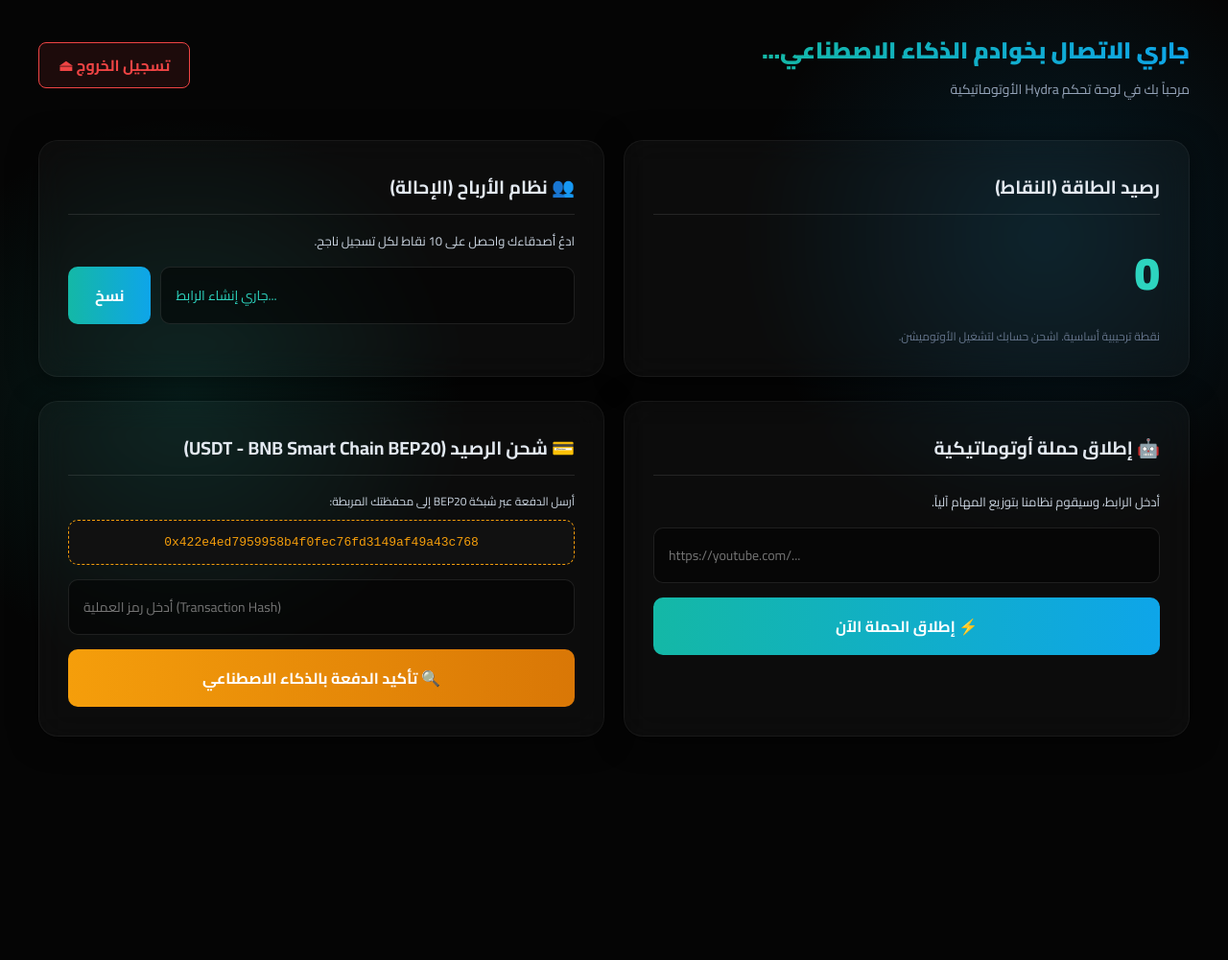
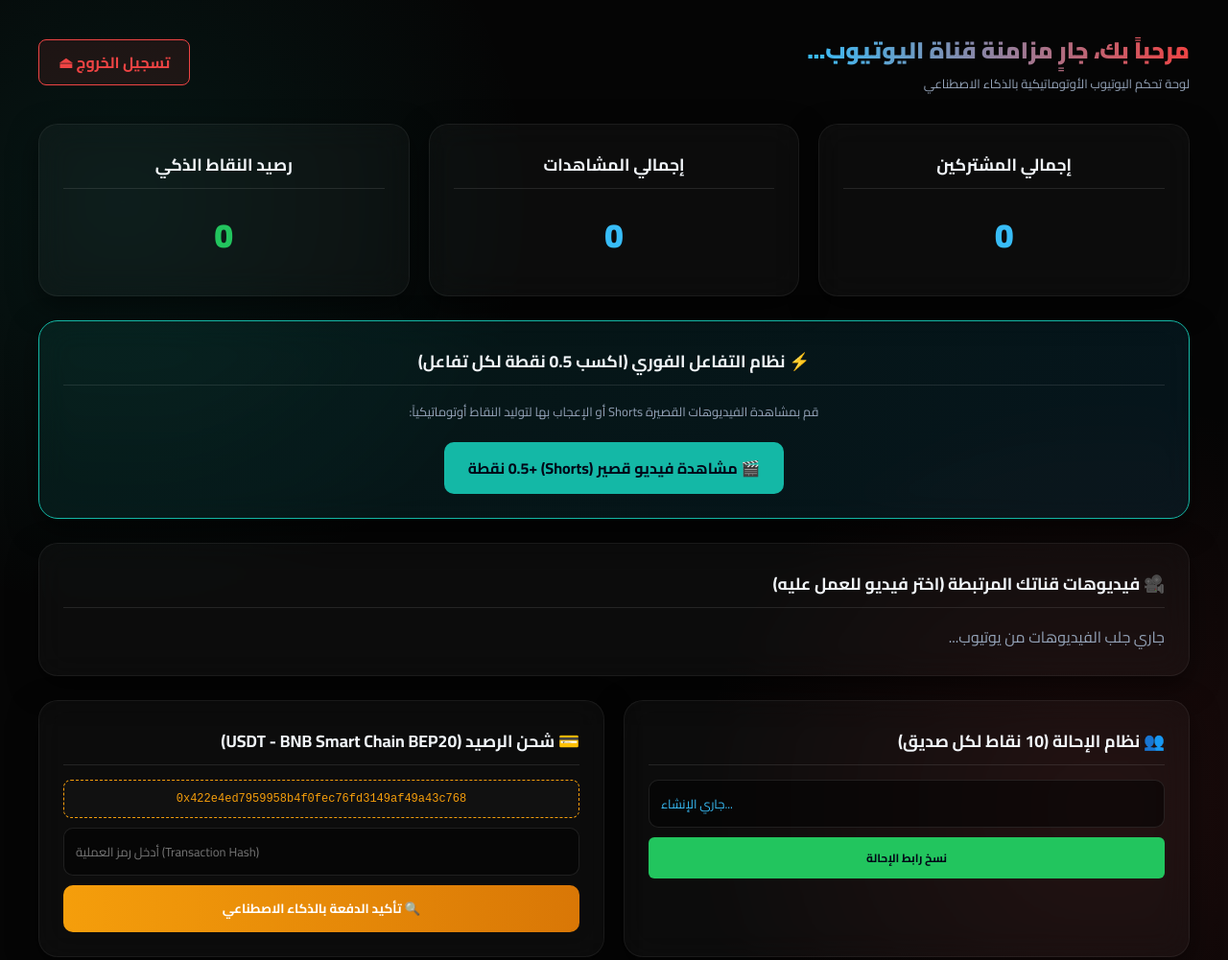
Before and after one commit to koreaone10-del/hydra-exchange, a website: page public/dashboard.html in a window 1280 px wide. Shown: the top 1001 px of the page at 96% size. Before the commit the page ends 823 px from the top, so only its background shows below. Drawn offline with Linux system fonts and the light colour scheme; no server answers.

Commit message:
Update dashboard title and styling for YouTube AI

```diff
--- a/public/dashboard.html
+++ b/public/dashboard.html
@@ -3,80 +3,99 @@
 <head>
     <meta charset="UTF-8">
     <meta name="viewport" content="width=device-width, initial-scale=1.0">
-    <title>لوحة التحكم الفاخرة | Hydra AI</title>
+    <title>لوحة التحكم | Hydra YouTube AI</title>
     <style>
         @import url('https://fonts.googleapis.com/css2?family=Cairo:wght@400;700;900&display=swap');
-
         * { box-sizing: border-box; margin: 0; padding: 0; font-family: 'Cairo', sans-serif; }
-        body { background: #050505; color: #fff; background-image: radial-gradient(circle at 15% 50%, rgba(20, 184, 166, 0.15), transparent 25%), radial-gradient(circle at 85% 30%, rgba(14, 165, 233, 0.15), transparent 25%); min-height: 100vh; padding: 30px; }
+        body { background: #050505; color: #fff; background-image: radial-gradient(circle at 10% 20%, rgba(20, 184, 166, 0.1), transparent 30%), radial-gradient(circle at 90% 80%, rgba(239, 68, 68, 0.1), transparent 30%); min-height: 100vh; padding: 30px; }
 
         .container { max-width: 1200px; margin: 0 auto; }
-        .glass-card { background: rgba(255, 255, 255, 0.03); backdrop-filter: blur(16px); -webkit-backdrop-filter: blur(16px); border: 1px solid rgba(255, 255, 255, 0.05); border-radius: 20px; padding: 30px; margin-bottom: 25px; box-shadow: 0 4px 30px rgba(0, 0, 0, 0.5); }
+        .glass-card { background: rgba(255, 255, 255, 0.03); backdrop-filter: blur(16px); border: 1px solid rgba(255, 255, 255, 0.06); border-radius: 20px; padding: 25px; margin-bottom: 25px; box-shadow: 0 10px 30px rgba(0,0,0,0.5); }
 
-        .header { display: flex; justify-content: space-between; align-items: center; margin-bottom: 40px; flex-wrap: wrap; gap: 15px; }
-        .header h2 { font-weight: 900; background: linear-gradient(90deg, #14b8a6, #0ea5e9); -webkit-background-clip: text; -webkit-text-fill-color: transparent; }
-
+        .header { display: flex; justify-content: space-between; align-items: center; margin-bottom: 30px; flex-wrap: wrap; gap: 15px; }
+        .header h2 { font-weight: 900; background: linear-gradient(90deg, #38bdf8, #ef4444); -webkit-background-clip: text; -webkit-text-fill-color: transparent; }
         .btn-logout { background: rgba(239, 68, 68, 0.1); border: 1px solid #ef4444; color: #ef4444; padding: 8px 20px; border-radius: 8px; text-decoration: none; font-weight: bold; transition: 0.3s; }
         .btn-logout:hover { background: #ef4444; color: white; }
 
-        .stats-grid { display: grid; grid-template-columns: repeat(auto-fit, minmax(300px, 1fr)); gap: 20px; }
-        .credits-val { font-size: 3rem; font-weight: 900; color: #2dd4bf; margin: 10px 0; }
+        .stats-grid { display: grid; grid-template-columns: repeat(auto-fit, minmax(240px, 1fr)); gap: 20px; }
+        .stat-box { text-align: center; }
+        .stat-val { font-size: 2.2rem; font-weight: 900; color: #38bdf8; margin: 5px 0; }
 
-        h3 { color: #e2e8f0; font-size: 1.2rem; margin-bottom: 15px; border-bottom: 1px solid rgba(255,255,255,0.1); padding-bottom: 10px; }
+        h3 { color: #f1f5f9; font-size: 1.1rem; margin-bottom: 15px; border-bottom: 1px solid rgba(255,255,255,0.1); padding-bottom: 8px; }
 
-        input[type="text"] { width: 100%; background: rgba(0,0,0,0.5); border: 1px solid rgba(255,255,255,0.1); color: #2dd4bf; padding: 15px; border-radius: 10px; margin-bottom: 15px; outline: none; transition: 0.3s; font-size: 14px; text-align: left; direction: ltr; }
-        input[type="text"]:focus { border-color: #0ea5e9; box-shadow: 0 0 15px rgba(14, 165, 233, 0.3); }
+        /* فيديوهات المستخدم الجلوبة */
+        .videos-grid { display: grid; grid-template-columns: repeat(auto-fit, minmax(280px, 1fr)); gap: 15px; margin-top: 15px; }
+        .video-item { background: rgba(0,0,0,0.4); border: 1px solid rgba(255,255,255,0.08); padding: 12px; border-radius: 12px; display: flex; gap: 12px; align-items: center; }
+        .video-item img { width: 90px; height: 60px; object-fit: cover; border-radius: 8px; }
+        .video-info h4 { font-size: 13px; margin-bottom: 5px; color: #e2e8f0; display: -webkit-box; -webkit-line-clamp: 2; -webkit-box-orient: vertical; overflow: hidden; }
+        .btn-boost { background: #22c55e; color: #020617; border: none; padding: 5px 12px; font-size: 12px; font-weight: bold; border-radius: 6px; cursor: pointer; transition: 0.2s; }
+        .btn-boost:hover { background: #16a34a; }
 
-        .btn-ai { background: linear-gradient(90deg, #14b8a6, #0ea5e9); border: none; color: white; width: 100%; padding: 15px; border-radius: 10px; font-weight: bold; font-size: 16px; cursor: pointer; transition: transform 0.2s, box-shadow 0.2s; }
-        .btn-ai:hover { transform: translateY(-2px); box-shadow: 0 5px 20px rgba(14, 165, 233, 0.4); }
+        /* قسم تجميع النقاط الذكي (0.5 نقطة) */
+        .earn-section { text-align: center; background: linear-gradient(135deg, rgba(20,184,166,0.1), rgba(14,165,233,0.1)); border: 1px solid #14b8a6; }
+        .btn-earn { background: #14b8a6; color: #020617; border: none; padding: 12px 25px; border-radius: 10px; font-weight: bold; font-size: 16px; cursor: pointer; transition: 0.2s; margin-top: 10px; }
+        .btn-earn:hover { background: #0d9488; }
 
-        .ref-box { display: flex; gap: 10px; }
-        .ref-box input { margin: 0; }
-
-        .crypto-address { background: #111; padding: 15px; border-radius: 10px; text-align: center; color: #f59e0b; font-family: monospace; font-size: 13px; margin-bottom: 15px; border: 1px dashed #f59e0b; user-select: all; word-break: break-all; }
+        input[type="text"] { width: 100%; background: rgba(0,0,0,0.5); border: 1px solid rgba(255,255,255,0.1); color: #38bdf8; padding: 12px; border-radius: 10px; margin-bottom: 10px; outline: none; direction: ltr; font-size: 13px; }
+        .crypto-address { background: #111; padding: 12px; border-radius: 8px; text-align: center; color: #f59e0b; font-family: monospace; font-size: 12px; margin-bottom: 10px; border: 1px dashed #f59e0b; user-select: all; word-break: break-all; }
+        .btn-crypto { background: linear-gradient(90deg, #f59e0b, #d97706); border: none; color: white; width: 100%; padding: 12px; border-radius: 10px; font-weight: bold; cursor: pointer; }
     </style>
 </head>
 <body>
     <div class="container">
         <div class="header">
             <div>
-                <h2 id="channelName">جاري الاتصال بخوادم الذكاء الاصطناعي...</h2>
-                <p style="color: #94a3b8; font-size: 14px; margin-top: 5px;">مرحباً بك في لوحة تحكم Hydra الأوتوماتيكية</p>
+                <h2 id="channelTitle">مرحباً بك، جارٍ مزامنة قناة اليوتيوب...</h2>
+                <p style="color: #94a3b8; font-size: 13px;">لوحة تحكم اليوتيوب الأوتوماتيكية بالذكاء الاصطناعي</p>
             </div>
             <a href="/logout" class="btn-logout">تسجيل الخروج ⏏</a>
         </div>
 
+        <!-- إحصائيات القناة الحقيقية -->
         <div class="stats-grid">
-            <div class="glass-card">
-                <h3>رصيد الطاقة (النقاط)</h3>
-                <div class="credits-val" id="userCredits">0</div>
-                <p style="color: #64748b; font-size: 12px;">نقطة ترحيبية أساسية. اشحن حسابك لتشغيل الأوتوميشن.</p>
+            <div class="glass-card stat-box">
+                <h3>إجمالي المشتركين</h3>
+                <div class="stat-val" id="subCount">0</div>
+            </div>
+            <div class="glass-card stat-box">
+                <h3>إجمالي المشاهدات</h3>
+                <div class="stat-val" id="viewCount">0</div>
+            </div>
+            <div class="glass-card stat-box">
+                <h3>رصيد النقاط الذكي</h3>
+                <div class="stat-val" id="userCredits" style="color: #22c55e;">0</div>
+            </div>
         </div>
 
+        <!-- نظام كسب النقاط (0.5 نقطة) -->
+        <div class="glass-card earn-section">
+            <h3>⚡ نظام التفاعل الفوري (اكسب 0.5 نقطة لكل تفاعل)</h3>
+            <p style="color: #94a3b8; font-size: 13px; margin-bottom: 10px;">قم بمشاهدة الفيديوهات القصيرة Shorts أو الإعجاب بها لتوليد النقاط أوتوماتيكياً:</p>
+            <button class="btn-earn" onclick="earnPoints()">🎬 مشاهدة فيديو قصير (Shorts) +0.5 نقطة</button>
+        </div>
+
+        <!-- فيديوهات القناة المختارة للعمل -->
         <div class="glass-card">
-                <h3>👥 نظام الأرباح (الإحالة)</h3>
-                <p style="color: #cbd5e1; font-size: 13px; margin-bottom: 15px;">ادعُ أصدقاءك واحصل على 10 نقاط لكل تسجيل ناجح.</p>
-                <div class="ref-box">
-                    <input type="text" id="refLink" readonly value="جاري إنشاء الرابط...">
-                    <button class="btn-ai" style="width: 100px;" onclick="copyRef()">نسخ</button>
-                </div>
+            <h3>🎥 فيديوهات قناتك المرتبطة (اختر فيديو للعمل عليه)</h3>
+            <div class="videos-grid" id="videosContainer">
+                <p style="color: #94a3b8;">جاري جلب الفيديوهات من يوتيوب...</p>
             </div>
         </div>
 
         <div class="stats-grid">
+            <!-- نظام الإحالة -->
             <div class="glass-card">
-                <h3>🤖 إطلاق حملة أوتوماتيكية</h3>
-                <p style="color: #cbd5e1; font-size: 13px; margin-bottom: 15px;">أدخل الرابط، وسيقوم نظامنا بتوزيع المهام آلياً.</p>
-                <input type="text" placeholder="https://youtube.com/..." id="taskUrl">
-                <button class="btn-ai" onclick="alert('تم إرسال الطلب لخوارزميات الذكاء الاصطناعي! بانتظار توفر رصيد كافٍ.')">⚡ إطلاق الحملة الآن</button>
+                <h3>👥 نظام الإحالة (10 نقاط لكل صديق)</h3>
+                <input type="text" id="refLink" readonly value="جاري الإنشاء...">
+                <button class="btn-boost" style="width: 100%; padding: 10px;" onclick="copyRef()">نسخ رابط الإحالة</button>
             </div>
 
+            <!-- المحفظة وشحن الرصيد BEP20 -->
             <div class="glass-card">
                 <h3>💳 شحن الرصيد (USDT - BNB Smart Chain BEP20)</h3>
-                <p style="color: #cbd5e1; font-size: 12px; margin-bottom: 8px;">أرسل الدفعة عبر شبكة BEP20 إلى محفظتك المربطة:</p>
                 <div class="crypto-address">0x422e4ed7959958b4f0fec76fd3149af49a43c768</div>
                 <input type="text" id="txHash" placeholder="أدخل رمز العملية (Transaction Hash)">
-                <button class="btn-ai" onclick="verifyCrypto()" style="background: linear-gradient(90deg, #f59e0b, #d97706);">🔍 تأكيد الدفعة بالذكاء الاصطناعي</button>
+                <button class="btn-crypto" onclick="verifyCrypto()">🔍 تأكيد الدفعة بالذكاء الاصطناعي</button>
             </div>
         </div>
     </div>
@@ -84,50 +103,78 @@
     <script>
         let myDomain = window.location.origin;
 
-        fetch('/api/current_user')
+        // جلب البيانات والحاسبة التلقائية
+        fetch('/api/youtube-data')
             .then(res => res.json())
             .then(data => {
                 if (data.error) {
                     window.location.href = '/';
                 } else {
-                    document.getElementById('channelName').innerText = `النظام جاهز، ${data.channelName}`;
-                    document.getElementById('userCredits').innerText = data.credits;
-                    document.getElementById('refLink').value = `${myDomain}/auth/google?ref=${data.referralCode}`;
+                    document.getElementById('channelTitle').innerText = `قناة: ${data.user.channelName}`;
+                    document.getElementById('userCredits').innerText = data.user.credits;
+                    document.getElementById('refLink').value = `${myDomain}/auth/google?ref=${data.user.referralCode}`;
+
+                    if (data.channel && data.channel.statistics) {
+                        document.getElementById('subCount').innerText = Number(data.channel.statistics.subscriberCount).toLocaleString();
+                        document.getElementById('viewCount').innerText = Number(data.channel.statistics.viewCount).toLocaleString();
+                    }
+
+                    const container = document.getElementById('videosContainer');
+                    if (data.videos && data.videos.length > 0) {
+                        container.innerHTML = '';
+                        data.videos.forEach(v => {
+                            container.innerHTML += `
+                                <div class="video-item">
+                                    <img src="${v.snippet.thumbnails.default.url}" alt="video">
+                                    <div class="video-info">
+                                        <h4>${v.snippet.title}</h4>
+                                        <button class="btn-boost" onclick="alert('تم اختيار الفيديو بنجاح لبدء الأوتوميشن!')">ترويج هذا الفيديو</button>
+                                    </div>
+                                </div>
+                            `;
+                        });
+                    } else {
+                        container.innerHTML = `<p style="color: #94a3b8;">لم يتم العثور على فيديوهات عامة في هذه القناة.</p>`;
+                    }
                 }
             });
+
+        function earnPoints() {
+            fetch('/api/earn-points', {
+                method: 'POST',
+                headers: { 'Content-Type': 'application/json' },
+                body: JSON.stringify({ actionType: 'short_watch' })
+            })
+            .then(res => res.json())
+            .then(result => {
+                alert(result.message);
+                window.location.reload();
+            });
+        }
 
         function copyRef() {
             let refInput = document.getElementById('refLink');
             refInput.select();
             document.execCommand("copy");
-            alert("تم نسخ رابط الإحالة الفاخر الخاص بك!");
+            alert("تم نسخ رابط الإحالة الخاص بك!");
         }
 
         async function verifyCrypto() {
             const hash = document.getElementById('txHash').value;
-            if(!hash) return alert("يرجى إدخال رمز المعاملة (TX Hash) أولاً.");
+            if(!hash) return alert("يرجى إدخال رمز المعاملة (TX Hash).");
 
-            const btn = event.target;
-            btn.innerText = "⏳ جاري فحص البلوكشين...";
-
-            try {
             const response = await fetch('/api/verify-crypto', {
                 method: 'POST',
                 headers: { 'Content-Type': 'application/json' },
                 body: JSON.stringify({ txHash: hash })
             });
             const result = await response.json();
-
             if(result.success) {
                 alert(result.message);
                 window.location.reload();
             } else {
                 alert(result.error);
             }
-            } catch (err) {
-                alert("حدث خطأ في الاتصال بشبكة البلوكشين.");
-            }
-            btn.innerText = "🔍 تأكيد الدفعة بالذكاء الاصطناعي";
         }
     </script>
 </body>
```
Lines whose indentation alone changed are shown as unchanged.
